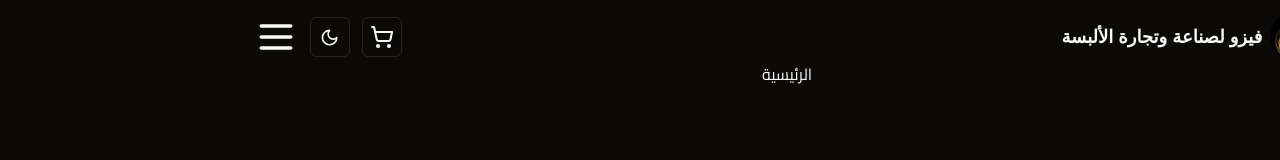
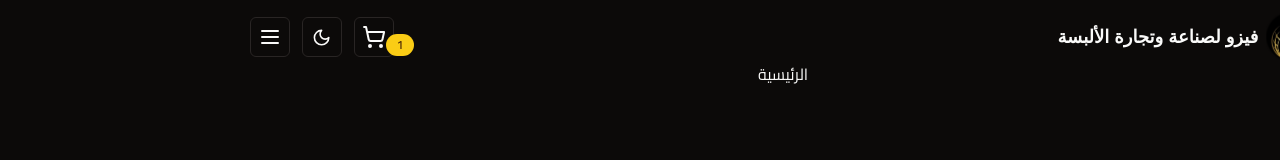
Before and after one commit to feyzoOffice/feyzoshop-web, a Next.js app: page / in a window 1280 px wide. Shown: the top 160 px of the page. Built offline with nearby package versions, Linux system fonts and the light colour scheme; a web font is replaced by a local one.

Commit message:
Shopping cart badge

```diff
--- a/components/navbar-drawer.tsx
+++ b/components/navbar-drawer.tsx
@@ -18,7 +18,9 @@
   return (
     <Drawer shouldScaleBackground>
       <DrawerTrigger>
-        <MenuIcon size={44} />
+        <Button variant="outline" size="icon">
+          <MenuIcon />
+        </Button>
       </DrawerTrigger>
       <DrawerContent>
         <DrawerHeader className="flex flex-col justify-center items-center">
--- a/components/shoppingCartButton.tsx
+++ b/components/shoppingCartButton.tsx
@@ -1,10 +1,12 @@
+import Link from "next/link";
 import { ShoppingCart } from "lucide-react";
 import { Button } from "./ui/button";
-import Link from "next/link";
+import { Badge } from "@/components/ui/badge";
 
 export function ShoppingCartButton() {
   return (
     <Link href="/cart">
+      <Badge className="relative -ml-2 ">1</Badge>
       <Button variant="outline" size="icon">
         <ShoppingCart />
       </Button>
--- /dev/null
+++ b/components/ui/badge.tsx
@@ -0,0 +1,36 @@
+import * as React from "react"
+import { cva, type VariantProps } from "class-variance-authority"
+
+import { cn } from "@/lib/utils"
+
+const badgeVariants = cva(
+  "inline-flex items-center rounded-full border px-2.5 py-0.5 text-xs font-semibold transition-colors focus:outline-none focus:ring-2 focus:ring-ring focus:ring-offset-2",
+  {
+    variants: {
+      variant: {
+        default:
+          "border-transparent bg-primary text-primary-foreground hover:bg-primary/80",
+        secondary:
+          "border-transparent bg-secondary text-secondary-foreground hover:bg-secondary/80",
+        destructive:
+          "border-transparent bg-destructive text-destructive-foreground hover:bg-destructive/80",
+        outline: "text-foreground",
+      },
+    },
+    defaultVariants: {
+      variant: "default",
+    },
+  }
+)
+
+export interface BadgeProps
+  extends React.HTMLAttributes<HTMLDivElement>,
+    VariantProps<typeof badgeVariants> {}
+
+function Badge({ className, variant, ...props }: BadgeProps) {
+  return (
+    <div className={cn(badgeVariants({ variant }), className)} {...props} />
+  )
+}
+
+export { Badge, badgeVariants }
```
